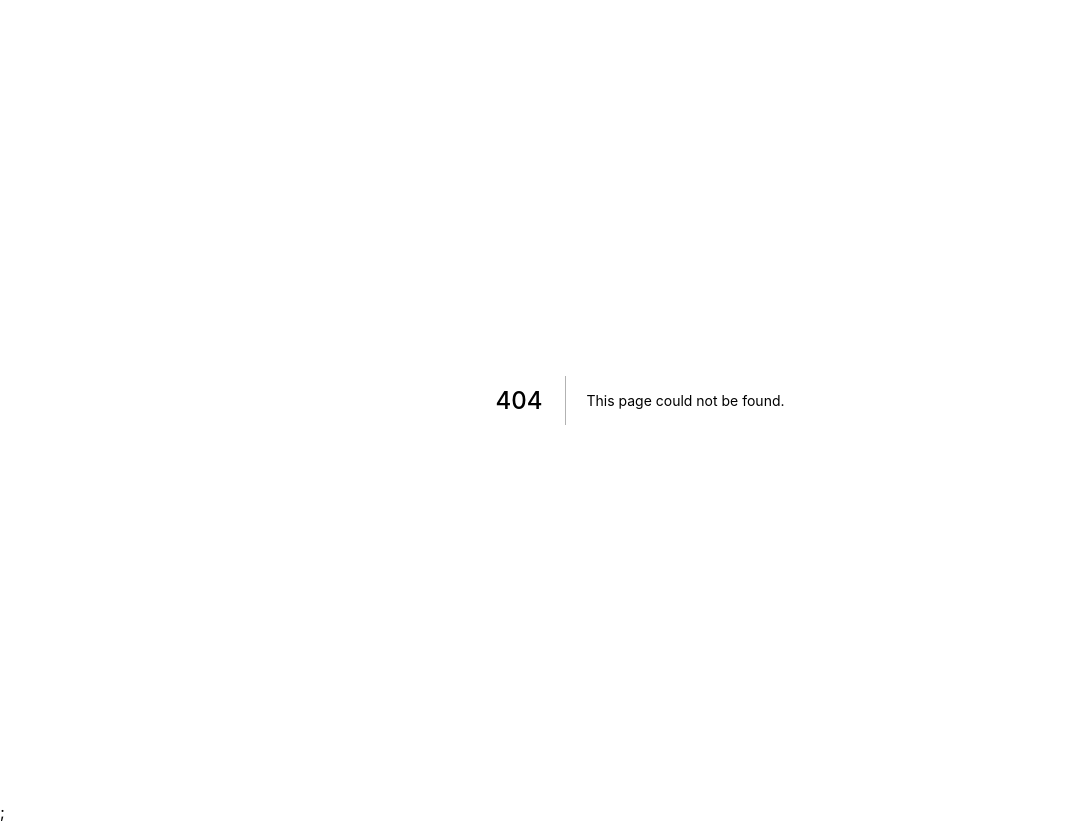
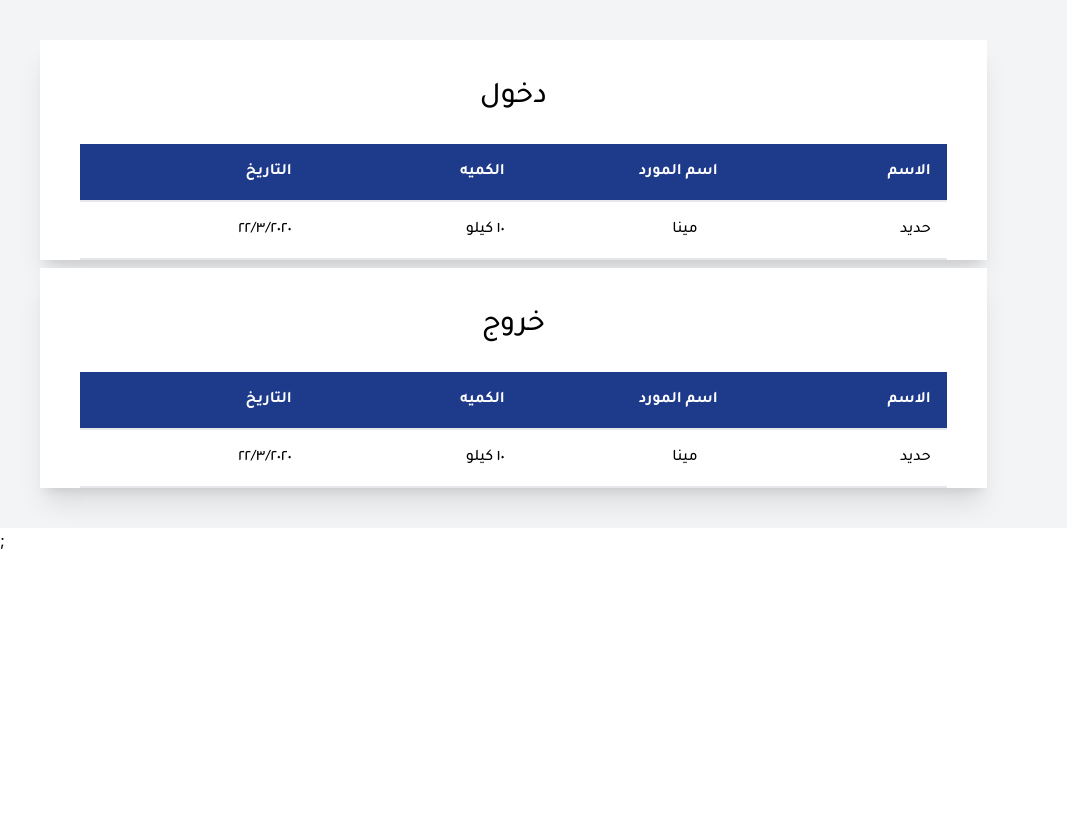
Before and after one commit to DarkkDevelopment/JMM, a Next.js app: page /Inventory/History in a window 1280 px wide. Before the commit this address had no page. Shown: the whole page, without its empty margins (0-1067 px from the left). After the commit the page ends 800 px from the top, so only its background shows below. Built offline with nearby package versions, Linux system fonts and the light colour scheme.

Commit message:
kiro inv module

```diff
--- a/components/LoginForm.tsx
+++ b/components/LoginForm.tsx
@@ -20,7 +20,7 @@ function LoginForm() {
         />
         <button
           onClick={() => {
-            router.push("/HR/Employees");
+            router.push("/Inventory/ViewInventory");
           }}
           className="w-32 p-3 mt-4 text-white transition-all duration-200 ease-in-out bg-blue-900 rounded-lg hover:bg-blue-500"
         >
--- /dev/null
+++ b/pages/Inventory/History.tsx
@@ -0,0 +1,59 @@
+import { NextPage } from "next";
+import { useRouter } from "next/router";
+import { InferGetServerSidePropsType } from "next";
+import React from "react";
+
+const History: NextPage = () => {
+  const router = useRouter();
+  return (
+    <div className="flex flex-row bg-gray-100">
+      <div className="bg-gray-100 font-display basis-5/6">
+        <div className="flex flex-col flex-1 p-10 space-y-2 jusify-center ">
+          <div className="flex flex-col pt-10 pl-10 pr-10 mr-10 bg-white shadow-xl space-y-7">
+          <h3 className="text-3xl text-center text-black font-display">
+            دخول
+            </h3>
+            <table className="text-right border-collapse table-auto font-display">
+              <thead className="text-right text-white bg-blue-900 ">
+                <th className="w-20 p-4 text-right border-b-2">التاريخ</th>
+                <th className="w-20 p-4 text-right border-b-2">الكميه</th>
+                <th className="w-20 p-4 text-right border-b-2">اسم المورد</th>
+                <th className="w-20 p-4 text-right border-b-2">الاسم</th>
+              </thead>
+
+              <tbody className="p-10 ">
+                <td className="w-20 p-4 text-right border-b-2">٢٢/٣/٢٠٢٠</td>
+                <td className="w-20 p-4 text-right border-b-2">١٠ كيلو</td>
+                <td className="w-20 p-4 pr-9  text-right border-b-2">مينا</td>
+                <td className="w-20 p-4 text-right border-b-2">حديد</td>
+              </tbody>
+            </table>
+          </div>
+          <div className="flex flex-col pt-10 pl-10 pr-10 mr-10 bg-white shadow-xl space-y-7">
+          <h3 className="text-3xl text-center text-black font-display">
+            خروج
+            </h3>
+            <table className="text-right border-collapse table-auto font-display">
+              <thead className="text-right text-white bg-blue-900 ">
+              <th className="w-20 p-4 text-right border-b-2">التاريخ</th>
+                <th className="w-20 p-4 text-right border-b-2">الكميه</th>
+                <th className="w-20 p-4 text-right border-b-2">اسم المورد</th>
+                <th className="w-20 p-4 text-right border-b-2">الاسم</th>
+              </thead>
+
+              <tbody className="p-10 ">
+              <td className="w-20 p-4 text-right border-b-2">٢٢/٣/٢٠٢٠</td>
+                <td className="w-20 p-4 text-right border-b-2">١٠ كيلو</td>
+                <td className="w-20 p-4 pr-9 text-right  border-b-2">مينا</td>
+                <td className="w-20 p-4 text-right border-b-2">حديد</td>
+              </tbody>
+            </table>
+          </div>
+
+        </div>
+      </div>
+    </div>
+  );
+};
+
+export default History;
--- /dev/null
+++ b/pages/Inventory/ShowMore.tsx
@@ -0,0 +1,11 @@
+import React, { PureComponent } from 'react'
+
+export class ShowMore extends PureComponent {
+  render() {
+    return (
+      <div>ShowMore</div>
+    )
+  }
+}
+
+export default ShowMore
--- /dev/null
+++ b/pages/Inventory/ViewInventory.tsx
@@ -0,0 +1,84 @@
+import { NextPage } from "next";
+import { useRouter } from "next/router";
+import { InferGetServerSidePropsType } from "next";
+
+import React from "react";
+import DisabledTreeItems from "../../components/TreeView";
+
+import App from "next/app";
+import { Navigation } from "react-minimal-side-navigation/lib";
+import { title } from "process";
+
+const ViewInventory: NextPage = () => {
+  const router = useRouter();
+  return (
+    <div className="flex flex-row bg-gray-100">
+      <div className="bg-gray-100 font-display basis-5/6">
+
+        <div className="flex flex-col flex-1 p-10 space-y-2 jusify-center ">
+          <div className="flex flex-col pt-10 pl-10 pr-10 mr-10 bg-white shadow-xl space-y-7">
+            <table className="text-right border-collapse table-auto font-display">
+              <thead className="text-right text-white bg-blue-900 ">
+              <tr>
+                  <th className="w-20 p-4 text-right border-b-2"></th>
+                  <th className="w-20 p-4 text-right border-b-2"></th>
+                  <th className="w-20 p-4 text-right border-b-2"></th>
+                  <th className="w-20 p-4 text-right border-b-2"></th>
+
+                  <th className="w-20 p-4 text-right border-b-2">الاسم</th>
+                </tr>
+
+
+              </thead>
+
+              <tbody className="p-10 ">
+                <td className="text-center border-b-2 ">
+                  <button
+                    onClick={() => {
+                      router.push("/Inventory/ShowMore");
+                    }}
+                    className="px-4 py-2 font-bold text-blue-900 bg-transparent border border-blue-500 rounded-xl w-[10vw] hover:bg-blue-900 hover:text-white"
+                  >
+                    عرض المزيد
+                  </button>
+
+                  </td>
+                  <td ></td>
+                  <td className="text-center border-b-2 ">
+                  <button
+                    onClick={() => {
+                      router.push("/Inventory/History");
+                    }}
+                    className="px-4 py-2 font-bold text-red-400 border border-red-400 bg-transparent rounded-xl w-[10vw]  hover:bg-red-500 shadow-md font-display hover:text-white"
+                  >
+                    تاريخ المخزن
+                  </button>
+                </td>
+                <td ></td>
+
+
+                <td className="w-20 p-4 text-right border-b-2">مواد خام</td>
+              </tbody>
+            </table>
+
+           <DisabledTreeItems />
+          </div>
+          <div className="flex flex-row items-center justify-center p-6 space-x-5 ">
+            <div>
+              <div className="hidden sm:flex-1 sm:flex sm:items-center sm:justify-center">
+                <div>
+                  <nav
+                    className="relative z-0 inline-flex space-x-1 rounded-md shadow-sm"
+                    aria-label="Pagination"
+                  ></nav>
+                </div>
+              </div>
+            </div>
+          </div>
+        </div>
+      </div>
+    </div>
+  );
+};
+
+export default ViewInventory;
```
Also changed, not shown: package.json (+9 -0 lines), 1 other file (tests, documents, lock files or other folders).
